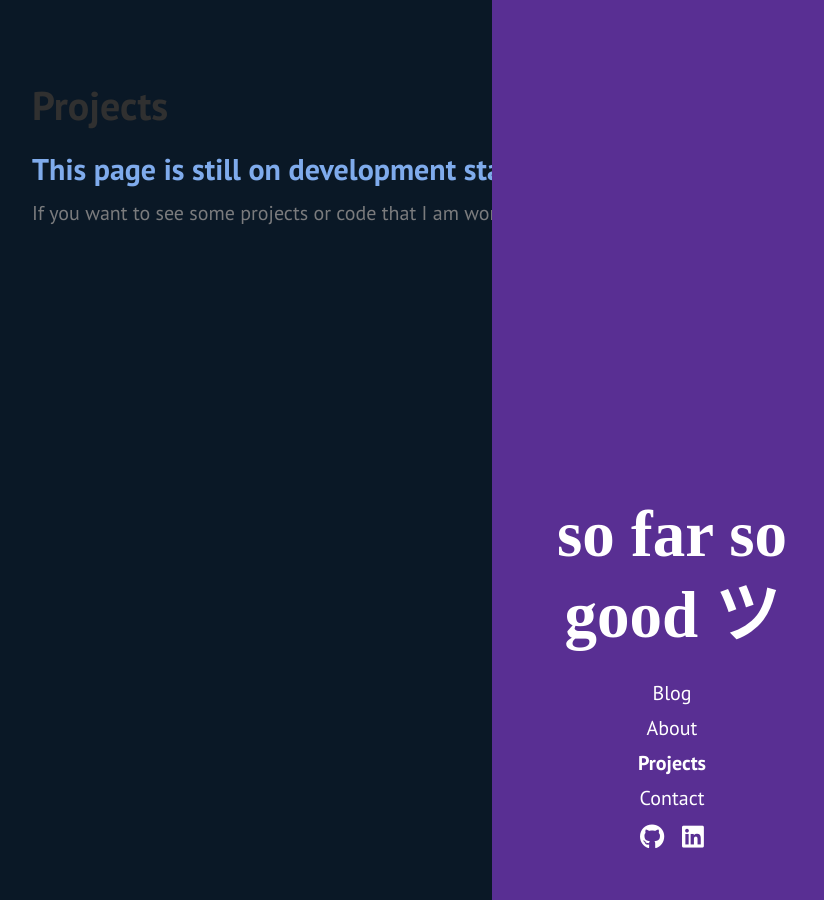
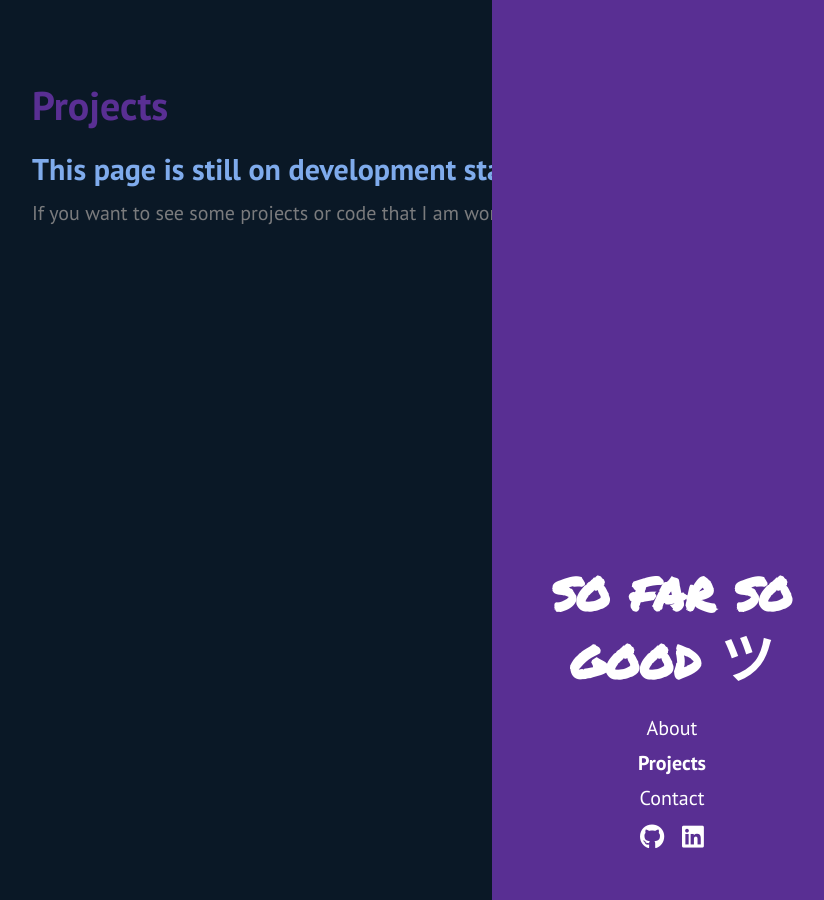
Before and after one commit to xdeath/xdeath.github.io, a Jekyll site: the page built from projects.md, in a window 1280 px wide. Shown: the whole page, without its empty margins (428-1252 px from the left). Built offline with Jekyll 4.4.1, drawn with Linux system fonts in a browser that asks for light colours.

Commit message:
Some changes

```diff
--- a/_includes/head.html
+++ b/_includes/head.html
@@ -20,7 +20,7 @@
   <link rel="stylesheet" href="/public/css/poole.css">
   <link rel="stylesheet" href="/public/css/syntax.css">
   <link rel="stylesheet" href="/public/css/hyde.css">
-  <link rel="stylesheet" href="https://fonts.googleapis.com/css?family=PT+Sans:400,400italic,700|Abril+Fatface">
+  <link rel="stylesheet" href="https://fonts.googleapis.com/css?family=PT+Sans:400,400italic,700|Permanent+Marker">
 
   <!-- Icons -->
   <link rel="stylesheet" href="https://use.fontawesome.com/releases/v6.0.0/css/all.css" integrity="sha384-3B6NwesSXE7YJlcLI9RpRqGf2p/EgVH8BgoKTaUrmKNDkHPStTQ3EyoYjCGXaOTS" crossorigin="anonymous">
--- a/_includes/sidebar.html
+++ b/_includes/sidebar.html
@@ -10,7 +10,6 @@
     </div>
 
     <nav class="sidebar-nav">
-        <a class="sidebar-nav-item{% if page.url contains site.sidebar_blog_link' %} active{% endif %}" href="/blog/">Blog</a>
 
       {% comment %}
         The code below dynamically generates a sidebar nav of pages with
--- a/public/css/hyde.css
+++ b/public/css/hyde.css
@@ -70,7 +70,8 @@ html {
   color: #fff;
   margin-top: 0;
   font-family: "Permanent Marker";
-  font-size: 3.25rem;
+  font-style: normal;
+  font-size: 2.7rem;
 }
 
 .sidebar-nav {
--- a/public/css/poole.css
+++ b/public/css/poole.css
@@ -346,7 +346,7 @@ tbody tr:nth-child(odd) th {
 .page-title,
 .post-title,
 .post-title a {
-  color: #303030;
+  color: #592F93;
 }
 .page-title,
 .post-title {
```
